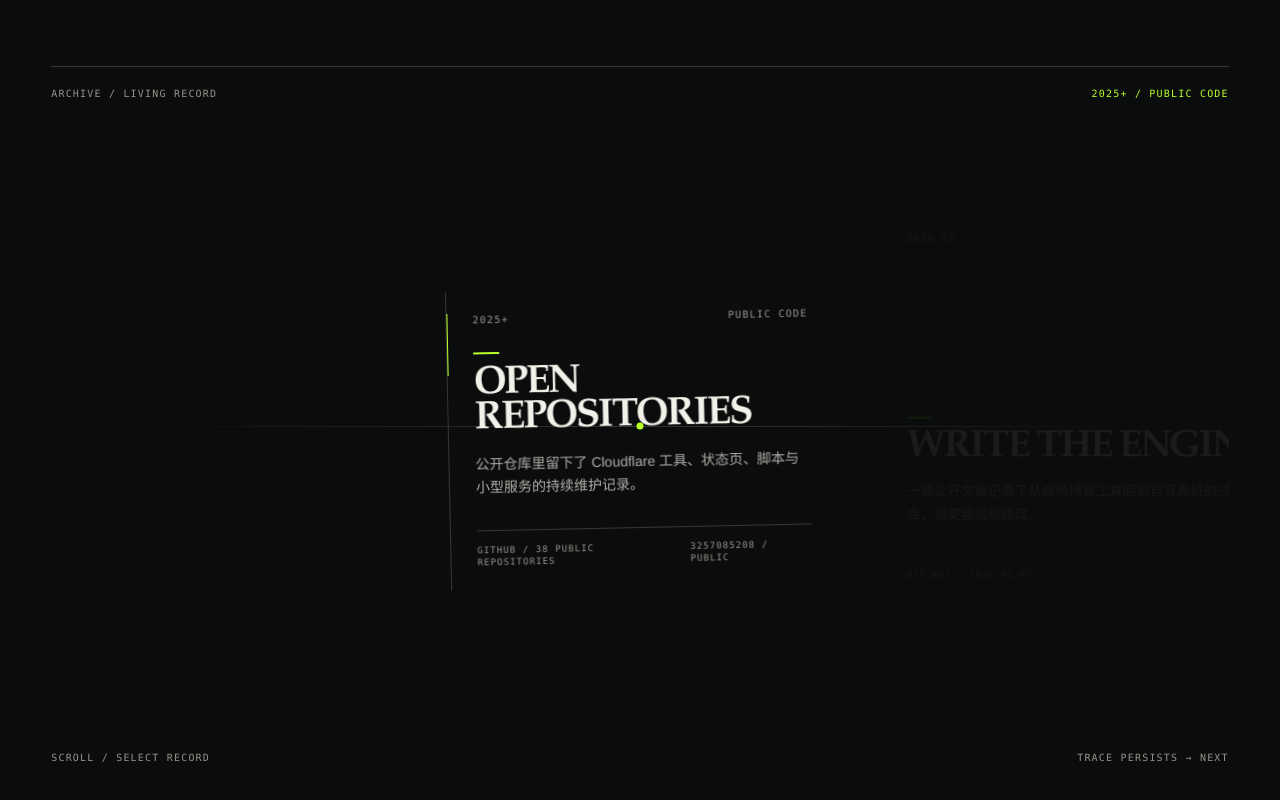
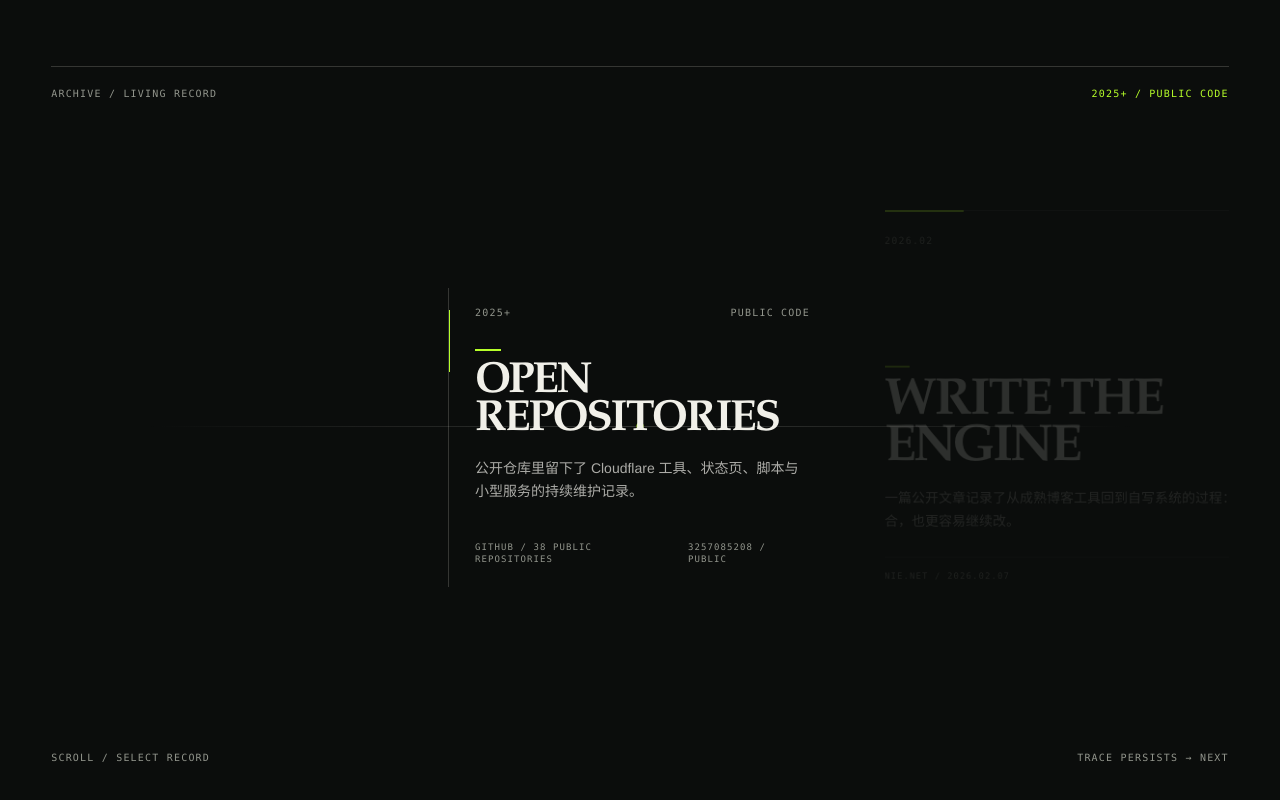
Before and after one commit to 3257085208/QQ.SG, a React (Vite) app in the folder experience/: page / in a window 1280 px wide. Shown: the part 3102-3902 px from the top of the page. Built offline with nearby package versions, Linux system fonts and the light colour scheme.

Commit message:
refine static hero and archive composition

```diff
--- a/experience/src/engine/scroll.ts
+++ b/experience/src/engine/scroll.ts
@@ -120,19 +120,19 @@ function mountIntroMotion(root: HTMLElement) {
     .to(signatureMask, { clipPath: signatureFull, duration: 0.1, ease: "power1.out" }, "signatureEnter+=0.065")
     .to(metadata, { opacity: 0.5, y: -8, duration: 0.12, ease: "none" }, "tracksEnter")
     .to(trackWindow, { opacity: 1, duration: 0.08, ease: "none" }, "tracksEnter")
-    .to(name, { opacity: 0.08, scaleX: 0.92, scaleY: 0.9, y: "-4vh", duration: 0.1, ease: "none" }, "tracksEnter")
-    .to(nameLines[0], { x: "-3vw", y: "-2vh", opacity: 0.1, duration: 0.11, ease: "none" }, "tracksEnter+=0.02")
-    .to(nameLines[1], { x: "4vw", y: "3vh", opacity: 0.08, duration: 0.11, ease: "none" }, "tracksEnter+=0.02")
+    .to(name, { opacity: 0.04, scaleX: 0.92, scaleY: 0.9, y: "-4vh", duration: 0.1, ease: "none" }, "tracksEnter")
+    .to(nameLines[0], { x: "-3vw", y: "-2vh", opacity: 0.05, duration: 0.11, ease: "none" }, "tracksEnter+=0.02")
+    .to(nameLines[1], { x: "4vw", y: "3vh", opacity: 0.04, duration: 0.11, ease: "none" }, "tracksEnter+=0.02")
     .to(tracks[0], { x: "-56vw", duration: 0.22, ease: "none" }, "tracksEnter")
     .to(tracks[1], { x: "56vw", duration: 0.22, ease: "none" }, "tracksEnter")
-    .to(signature, { autoAlpha: 0.5, x: "1vw", y: "-0.8vh", scale: 1.005, duration: 0.12, ease: "none" }, "tracksEnter+=0.14")
+    .to(signature, { autoAlpha: 0.1, x: "1vw", y: "-0.8vh", scale: 1.005, duration: 0.05, ease: "none" }, "tracksEnter")
     .set(field, { clipPath: "inset(22% 22% 22% 22%)", opacity: 0, scale: 0.955 }, "fieldEnter")
     .to(field, { opacity: 0.52, scale: 0.97, duration: 0.05, ease: motion.hero.ease }, "fieldEnter")
     .to(field, { clipPath: "inset(10% 8% 10% 8%)", opacity: 0.76, scale: 0.985, duration: 0.07, ease: motion.hero.ease }, "fieldEnter+=0.05")
     .to(field, { clipPath: "inset(0% 0% 0% 0%)", opacity: 1, scale: 1, duration: 0.07, ease: motion.hero.ease }, "fieldEnter+=0.12")
     .to(metadata, { opacity: 0, y: -motion.distance.small, duration: 0.09, ease: "none" }, "fieldEnter+=0.03")
     .to(name, { x: "-2vw", y: "-9vh", scaleX: 0.72, scaleY: 0.68, opacity: 0, duration: 0.12, ease: "none" }, "fieldEnter+=0.03")
-    .to(signature, { autoAlpha: 0.3, x: "1vw", y: "-0.8vh", scale: 1.006, duration: 0.055, ease: "none" }, "fieldEnter")
+    .to(signature, { autoAlpha: 0.08, x: "1vw", y: "-0.8vh", scale: 1.006, duration: 0.055, ease: "none" }, "fieldEnter")
     .to(trackWindow, { opacity: 0.28, y: "-1vh", duration: 0.055, ease: "none" }, "fieldEnter")
     .to(signature, { autoAlpha: 0, x: "1.4vw", y: "-1vh", scale: 1.01, duration: 0.075, ease: "none" }, "fieldEnter+=0.055")
     .to(trackWindow, { opacity: 0, y: "-4vh", duration: 0.075, ease: "none" }, "fieldEnter+=0.055")
@@ -204,7 +204,7 @@ function mountArchiveMotion(root: HTMLElement) {
     cards.forEach((card, index) => {
       const offset = index - nearest;
       const adjacency = Math.abs(offset);
-      const opacity = adjacency === 0 ? 1 : adjacency === 1 ? (offset < 0 ? 0.1 : 0.07) : 0.015;
+      const opacity = adjacency === 0 ? 1 : adjacency === 1 ? (offset < 0 ? 0.2 : 0.15) : 0.025;
       const scale = adjacency === 0 ? 1 : adjacency === 1 ? 0.965 : 0.94;
       gsap.set(card, { opacity, scale, zIndex: adjacency === 0 ? 3 : adjacency === 1 ? 2 : 1 });
     });
--- a/experience/src/styles.css
+++ b/experience/src/styles.css
@@ -264,8 +264,8 @@ button { color: inherit; font: inherit; }
   .intro-signature img { display: block; width: 100%; height: auto; transform: rotate(-5deg); transform-origin: center; }
   .intro-track-window { position: absolute; inset: 0; z-index: 6; overflow: hidden; pointer-events: none; opacity: 0; will-change: opacity, transform; }
   .intro-track { position: absolute; left: 0; width: max-content; white-space: nowrap; will-change: transform; }
-  .intro-track--upper { top: 25%; left: -22vw; color: var(--foreground); }
-  .intro-track--lower { top: 57%; left: -104vw; color: var(--accent); }
+  .intro-track--upper { top: 18%; left: -22vw; color: var(--foreground); }
+  .intro-track--lower { top: 68%; left: -104vw; color: var(--accent); }
   .intro-track__strip { display: flex; align-items: baseline; width: max-content; will-change: transform; }
   .intro-track__collection { display: flex; flex: 0 0 auto; align-items: baseline; gap: clamp(34px, 4vw, 76px); width: max-content; padding-right: clamp(34px, 4vw, 76px); }
   .intro-track__collection > span { display: inline-flex; align-items: baseline; gap: .45em; font: 400 clamp(7.2rem, 15vw, 16rem)/.7 var(--display); letter-spacing: -.075em; }
@@ -281,18 +281,33 @@ button { color: inherit; font: inherit; }
   .archive-stage__axis i { position: absolute; top: 50%; left: 50%; display: block; width: 7px; height: 7px; border-radius: 50%; background: var(--accent); transform: translate(-50%, -50%); }
   .archive-deck { position: absolute; top: 0; bottom: 0; left: 0; z-index: 2; display: flex; align-items: center; gap: clamp(22px, 3.4vw, 58px); width: max-content; height: 100%; padding: 8vh var(--archive-deck-end, 0px) 11vh var(--archive-deck-start, 0px); }
   .archive-card { position: relative; top: auto; right: auto; bottom: auto; left: auto; display: flex; flex: 0 0 auto; flex-direction: column; width: auto; min-height: 0; margin: 0; padding: 22px; overflow: hidden; background: var(--background-raised); will-change: transform, opacity; }
-  .archive-card--1 { width: clamp(320px, 30vw, 520px); height: 53%; margin-top: 6vh; padding-left: 26px; border: 0; border-left: 1px solid var(--line); background: transparent; }
+  .archive-card--1 { width: clamp(320px, 30vw, 520px); height: 53%; margin-top: 6vh; padding-top: 18px; padding-left: 26px; border: 0; border-left: 1px solid var(--line); background: transparent; transform: none; }
   .archive-card--1::before { position: absolute; top: 22px; left: -1px; width: 2px; height: 62px; background: var(--accent); content: ""; }
-  .archive-card--2 { width: clamp(390px, 38vw, 650px); height: 72%; margin-top: -2vh; }
-  .archive-card--3 { width: clamp(360px, 34vw, 580px); height: 70%; margin-top: 8vh; padding: 0; border: 0; background: #131612; }
+  .archive-card--1 h3 { max-width: 7em; font-size: clamp(2rem, 3.4vw, 3.8rem); }
+  .archive-card--1 p { max-width: 27em; }
+  .archive-card--1 .archive-card__foot { margin-top: 24px; border-top: 0; }
+  .archive-card--2 { position: relative; width: clamp(390px, 38vw, 650px); height: 72%; margin-top: -2vh; padding: 24px 0 22px; border: 0; border-top: 1px solid var(--line); background: transparent; overflow: visible; }
+  .archive-card--2::before { position: absolute; top: -1px; left: 0; width: 82px; height: 2px; background: var(--accent); content: ""; }
+  .archive-card--2 .archive-card__top, .archive-card--2 h3, .archive-card--2 p, .archive-card--2 .archive-card__foot { margin-right: 0; margin-left: 0; }
+  .archive-card--2 h3 { max-width: 7em; font-size: clamp(2.3rem, 4.2vw, 4.8rem); }
+  .archive-card--2 p { max-width: 31em; }
+  .archive-card--2 .archive-card__foot { margin-top: 24px; }
+  .archive-card--3 { width: clamp(360px, 34vw, 580px); height: 70%; margin-top: 8vh; padding: 0; border: 0; background: transparent; transform: none; overflow: visible; }
   .archive-card--3 .archive-card__top, .archive-card--3 h3, .archive-card--3 p, .archive-card--3 .archive-card__foot { margin-right: 22px; margin-left: 22px; }
-  .archive-card--3 .archive-card__top { margin-top: 22px; }
-  .archive-card--3 .archive-card__foot { margin-bottom: 22px; }
+  .archive-card--3 .archive-card__top { margin-top: 0; margin-bottom: 14px; }
+  .archive-card--3 .archive-card__foot { margin-bottom: 0; margin-top: 24px; }
   .archive-card--3 h3 { font-size: clamp(1.7rem, 2.5vw, 2.8rem); }
-  .archive-card--4 { width: clamp(350px, 33vw, 560px); height: 45%; margin-top: 14vh; padding: 18px 0; border: 0; border-top: 1px solid var(--line); border-bottom: 1px solid var(--line); background: transparent; }
-  .archive-card--4 .archive-card__top, .archive-card--4 h3, .archive-card--4 p, .archive-card--4 .archive-card__foot { margin-right: 18px; margin-left: 18px; }
+  .archive-card--3 .archive-card__image { background: #131612; }
+  .archive-card--3 h3 { margin-left: 0; padding-left: 16px; border-left: 2px solid var(--accent); }
+  .archive-card--3 h3::before { display: none; }
+  .archive-card--3 p, .archive-card--3 .archive-card__foot { margin-left: 0; }
+  .archive-card--4 { position: relative; width: clamp(350px, 33vw, 560px); height: 45%; margin-top: 14vh; padding: 18px 0 18px 22px; border: 0; border-top: 1px solid var(--line); border-bottom: 1px solid var(--line); background: transparent; overflow: visible; }
+  .archive-card--4::before { position: absolute; top: 18px; bottom: 18px; left: 0; width: 2px; background: linear-gradient(to bottom, var(--accent), transparent 80%); content: ""; }
+  .archive-card--4 .archive-card__top, .archive-card--4 h3, .archive-card--4 p, .archive-card--4 .archive-card__foot { margin-right: 18px; margin-left: 0; }
+  .archive-card--4 h3 { max-width: 8em; font-size: clamp(2rem, 3.7vw, 4rem); }
+  .archive-card--4 p { max-width: 25em; }
   .archive-card__image { flex: 0 0 auto; height: 38%; margin: 24px -22px 26px; overflow: hidden; border-top: 1px solid var(--line); border-bottom: 1px solid var(--line); }
-  .archive-card--3 .archive-card__image { height: 43%; margin: 18px 0 28px; }
+  .archive-card--3 .archive-card__image { height: 52%; margin: 0 0 30px; }
   .archive-card__image picture { display: block; width: 100%; height: 100%; will-change: transform; }
   .archive-card__image img { display: block; width: 100%; height: 100%; object-fit: cover; object-position: center; }
   .archive-card h3 { position: relative; margin-top: auto; transform: translateY(12px); clip-path: inset(0 100% 0 0); opacity: .2; transition: clip-path .45s cubic-bezier(.22, .7, .2, 1), transform .45s cubic-bezier(.22, .7, .2, 1), opacity .35s ease; }
```
